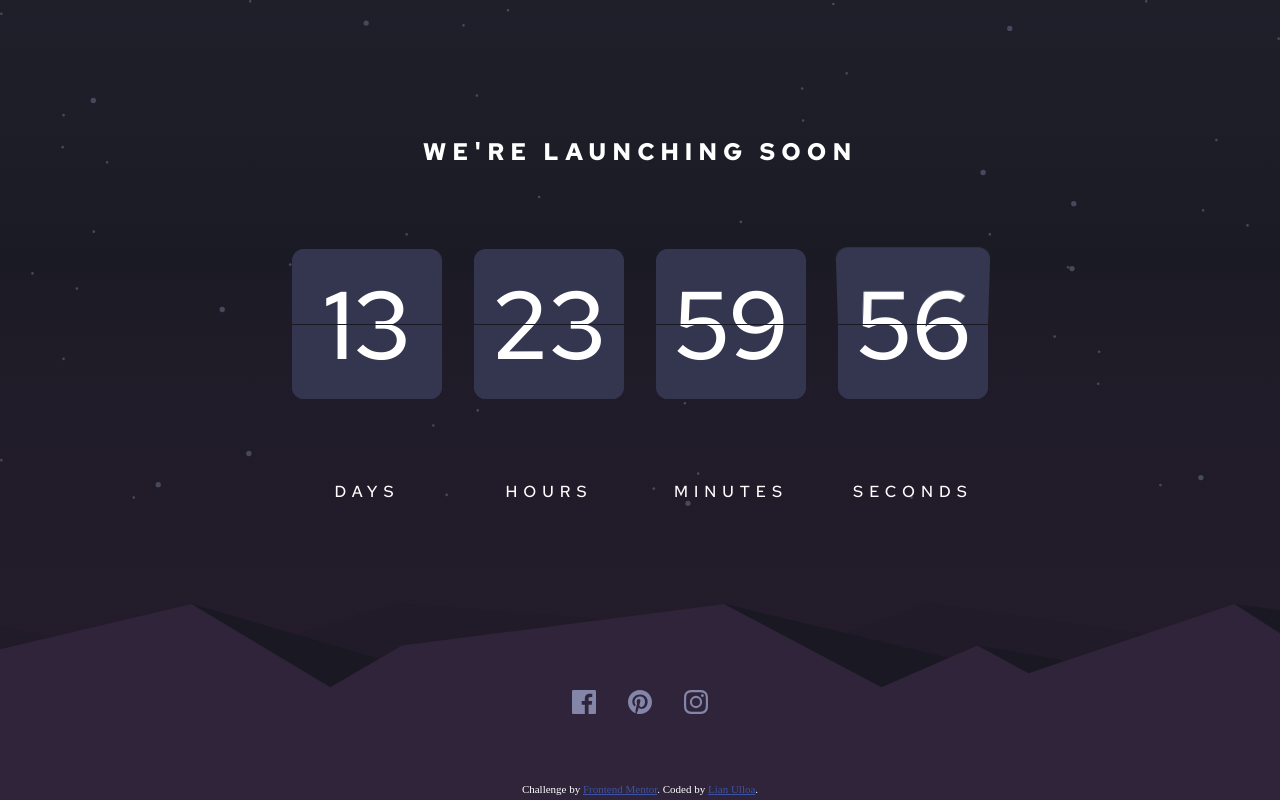
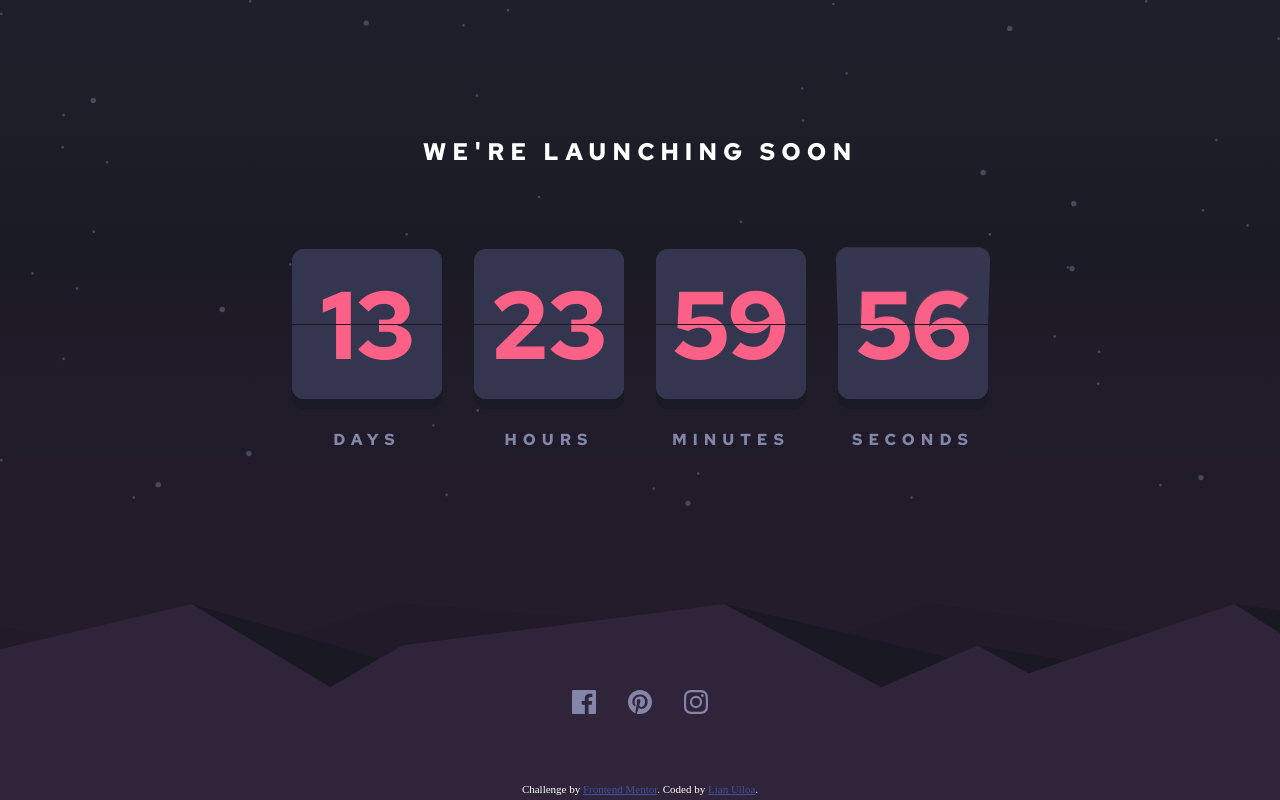
Before and after one commit to lianulloa/launch-countdown-timer-frontendmentor, a Vue app: page / in a window 1280 px wide. Built offline with nearby package versions, Linux system fonts and the light colour scheme.

Commit message:
set tick card box shadow

```diff
--- a/src/components/CountdownTimer.vue
+++ b/src/components/CountdownTimer.vue
@@ -1,5 +1,5 @@
 <template>
-  <div class="countdown-timer text-uppercase text-weight-500">
+  <div class="countdown-timer text-uppercase text-weight-700">
     <tick-card caption="Days" :count="days" />
     <tick-card caption="Hours" :count="hours" />
     <tick-card caption="Minutes" :count="minutes" />
--- a/src/components/TickCard.vue
+++ b/src/components/TickCard.vue
@@ -75,7 +75,9 @@ $top-padding: 12px;
   width: 150px;
 
   border-radius: $b-radius;
+  color: $color-soft-red;
   background-color: $color-dark-desaturated-blue;
+  box-shadow: 0px 10px $color-deep-dark-blue;
   margin: 0 1rem;
 
   perspective: 300px;
@@ -171,6 +173,12 @@ $top-padding: 12px;
       animation-delay: $flip-top-duration;
     }
   }
+
+  small {
+    color: $color-grayish-blue;
+    display: block;
+    margin-top: 30px;
+  }
 }
 
 @keyframes flip-top {
--- a/src/index.scss
+++ b/src/index.scss
@@ -40,3 +40,6 @@ h1 {
 .text-weight-500 {
   font-weight: 500;
 }
+.text-weight-700 {
+  font-weight: 700;
+}
```
